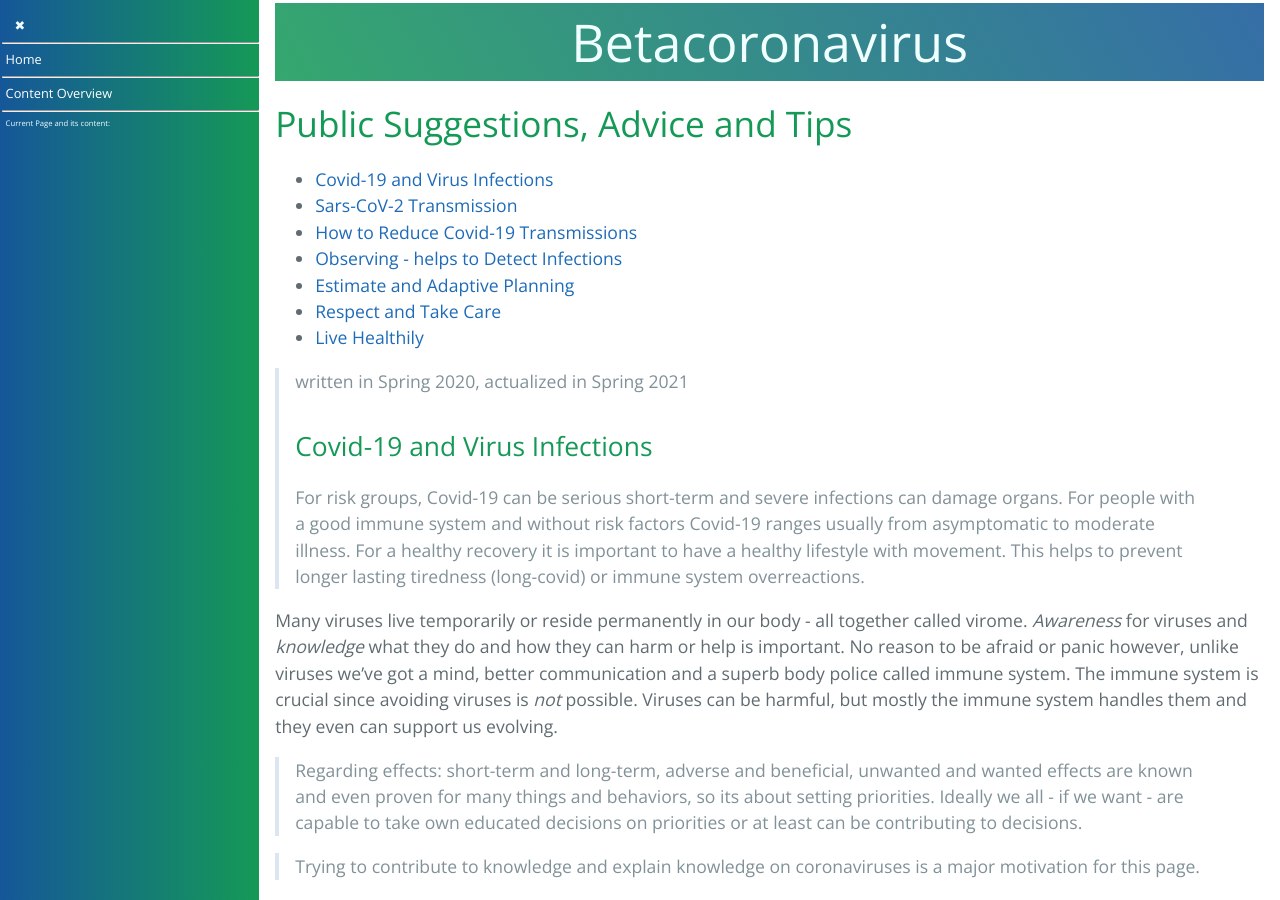
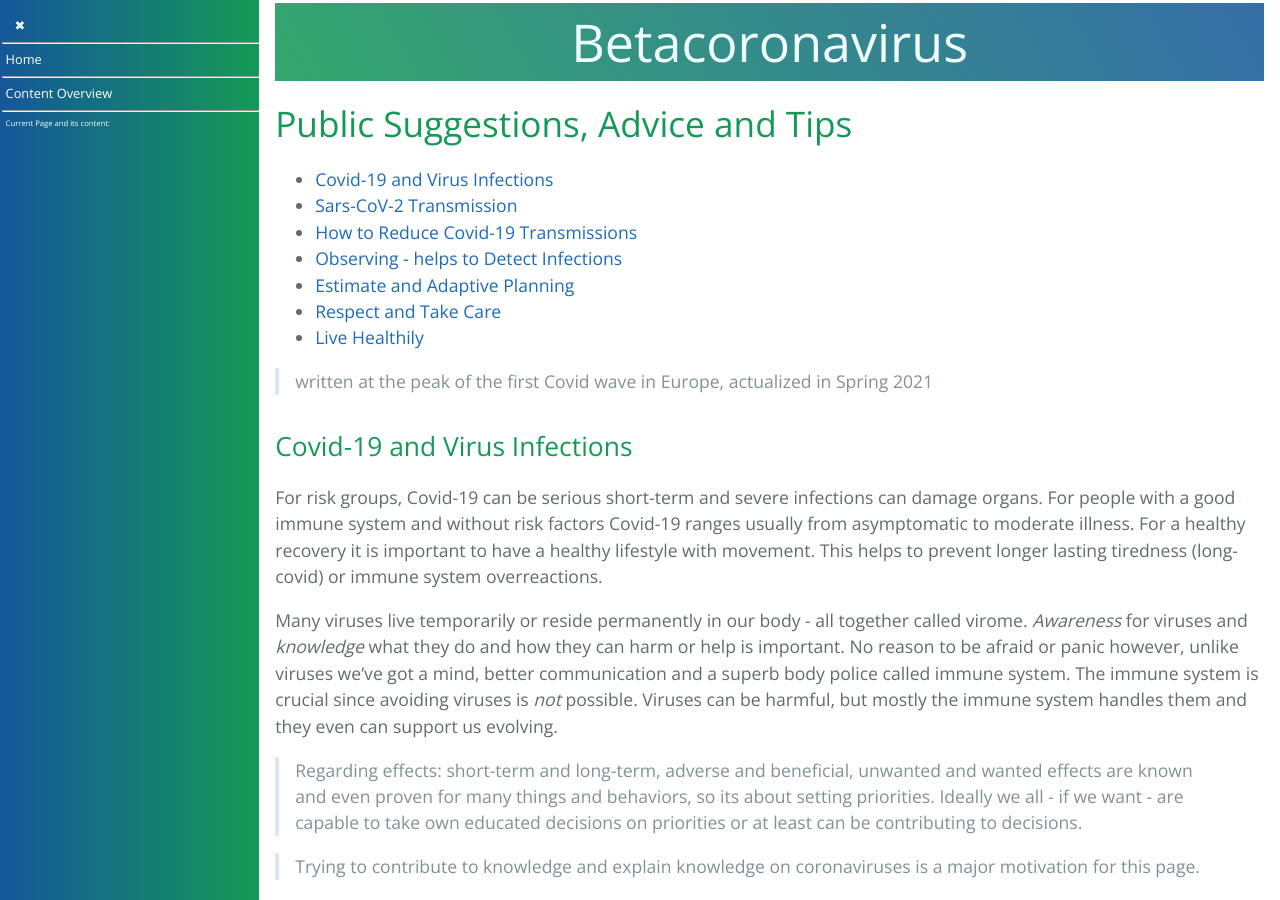
Before and after one commit to forestgrape/coronavirus, a Jekyll site: the page built from 1_introduction/suggestions.md, in a window 1280 px wide and 900 px high. Built offline with Jekyll 4.4.1, drawn with Linux system fonts in a browser that asks for light colours; our own code applies the rules of GitHub Pages for plain Markdown files.

Commit message:
formulation

```diff
--- a/1_introduction/suggestions.md
+++ b/1_introduction/suggestions.md
@@ -9,7 +9,8 @@
 * [Respect and Take Care](#respect-and-take-care)
 * [Live Healthily](#live-healthily)
 
-> written in Spring 2020, actualized in Spring 2021
+> written at the peak of the first Covid wave in Europe, actualized in Spring 2021
+
 ## Covid-19 and Virus Infections
 For risk groups, Covid-19 can be serious short-term and severe infections can damage organs. For people with a good immune system and without risk factors Covid-19 ranges usually from asymptomatic to moderate illness. For a healthy recovery it is important to have a healthy lifestyle with movement. This helps to prevent longer lasting tiredness (long-covid) or immune system overreactions.
 
```
